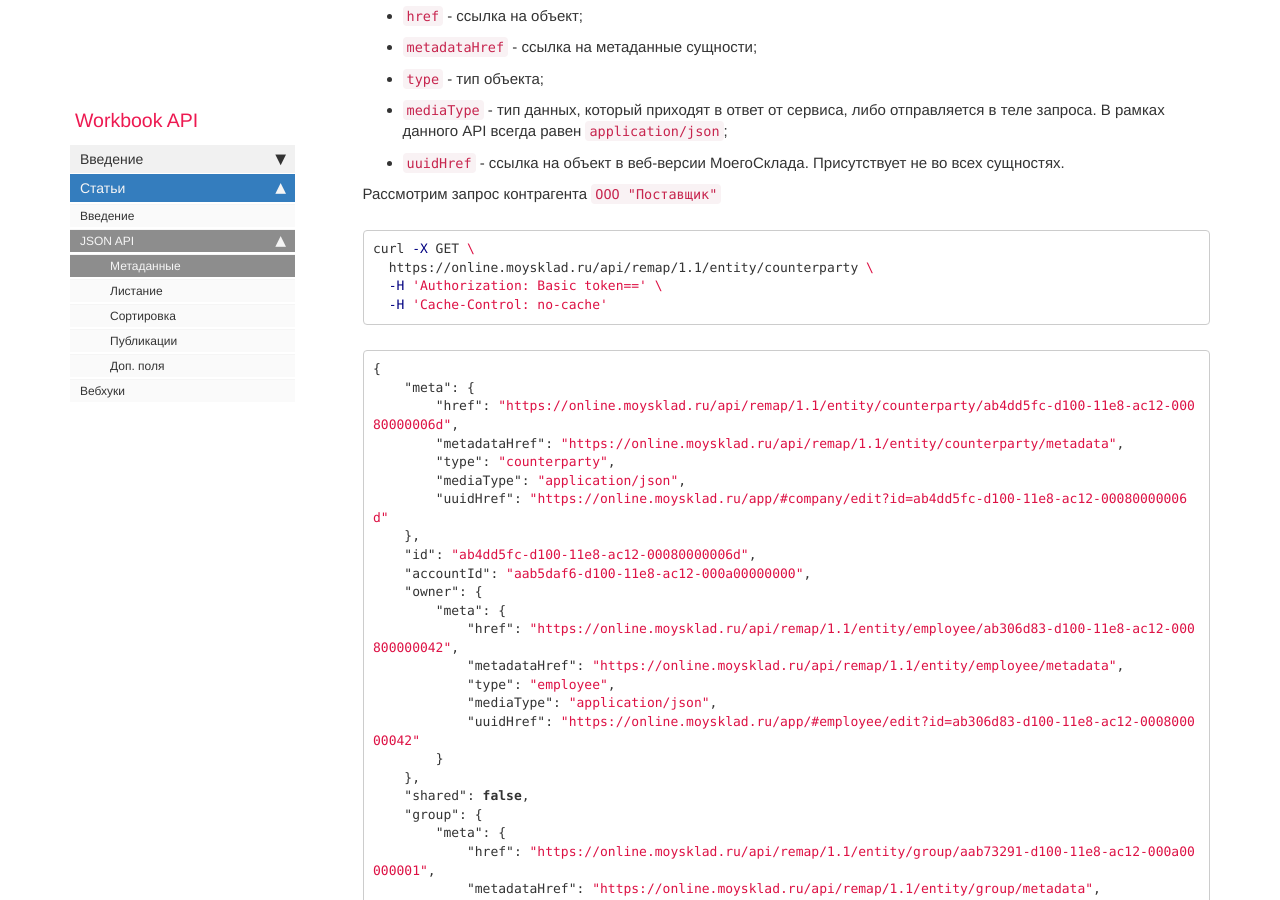
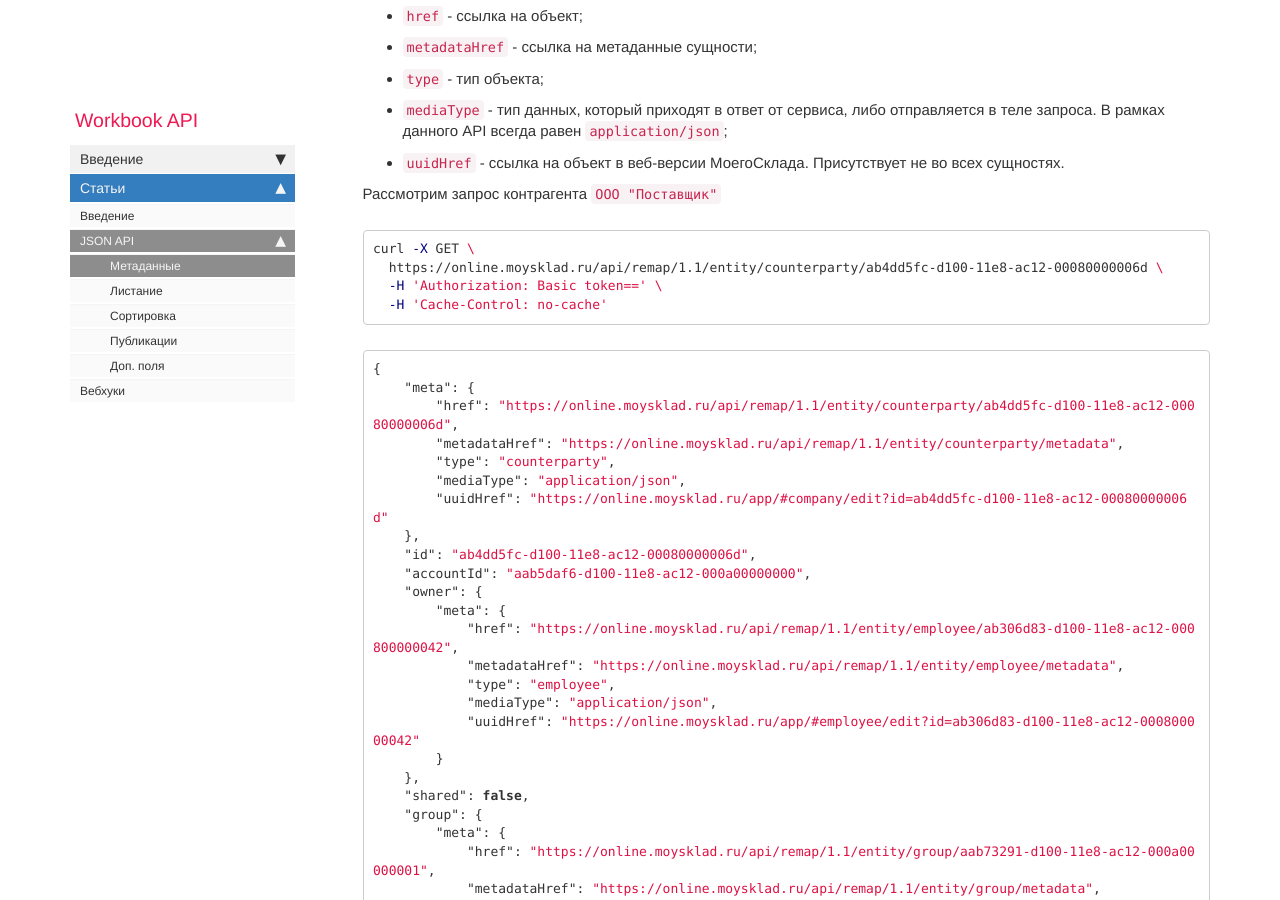
Before and after one commit to moysklad/workbook-api-doc, a Jekyll site: the page built from pages/workbook/arcicles/JSON_API/meta.md, in a window 1280 px wide and 900 px high, scrolled down 803 px. Built offline with Jekyll 4.4.1, drawn with Linux system fonts in a browser that asks for light colours; nearby versions of some CDN libraries; comment, search, counter and statistics services are not loaded; part of the change alters nothing that is shown.

Commit message:
MC-22262 Review changes #2

````diff
--- a/pages/workbook/arcicles/JSON_API/meta.md
+++ b/pages/workbook/arcicles/JSON_API/meta.md
@@ -33,7 +33,7 @@ folder: workbook
 Рассмотрим запрос контрагента `ООО "Поставщик"`
 ```shell
 curl -X GET \
-  https://online.moysklad.ru/api/remap/1.1/entity/counterparty \
+  https://online.moysklad.ru/api/remap/1.1/entity/counterparty/ab4dd5fc-d100-11e8-ac12-00080000006d \
   -H 'Authorization: Basic token==' \
   -H 'Cache-Control: no-cache'
 ```
````
